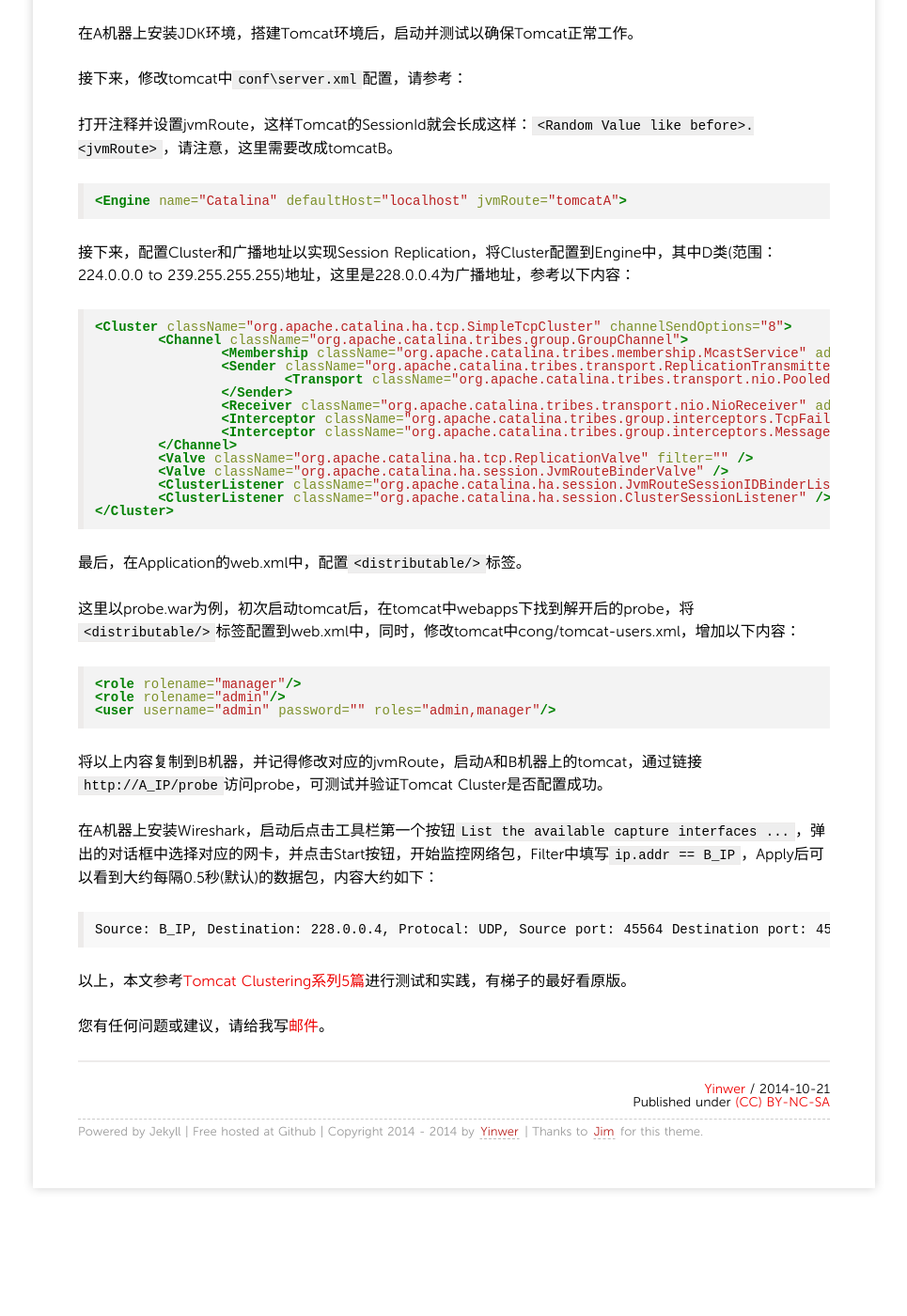
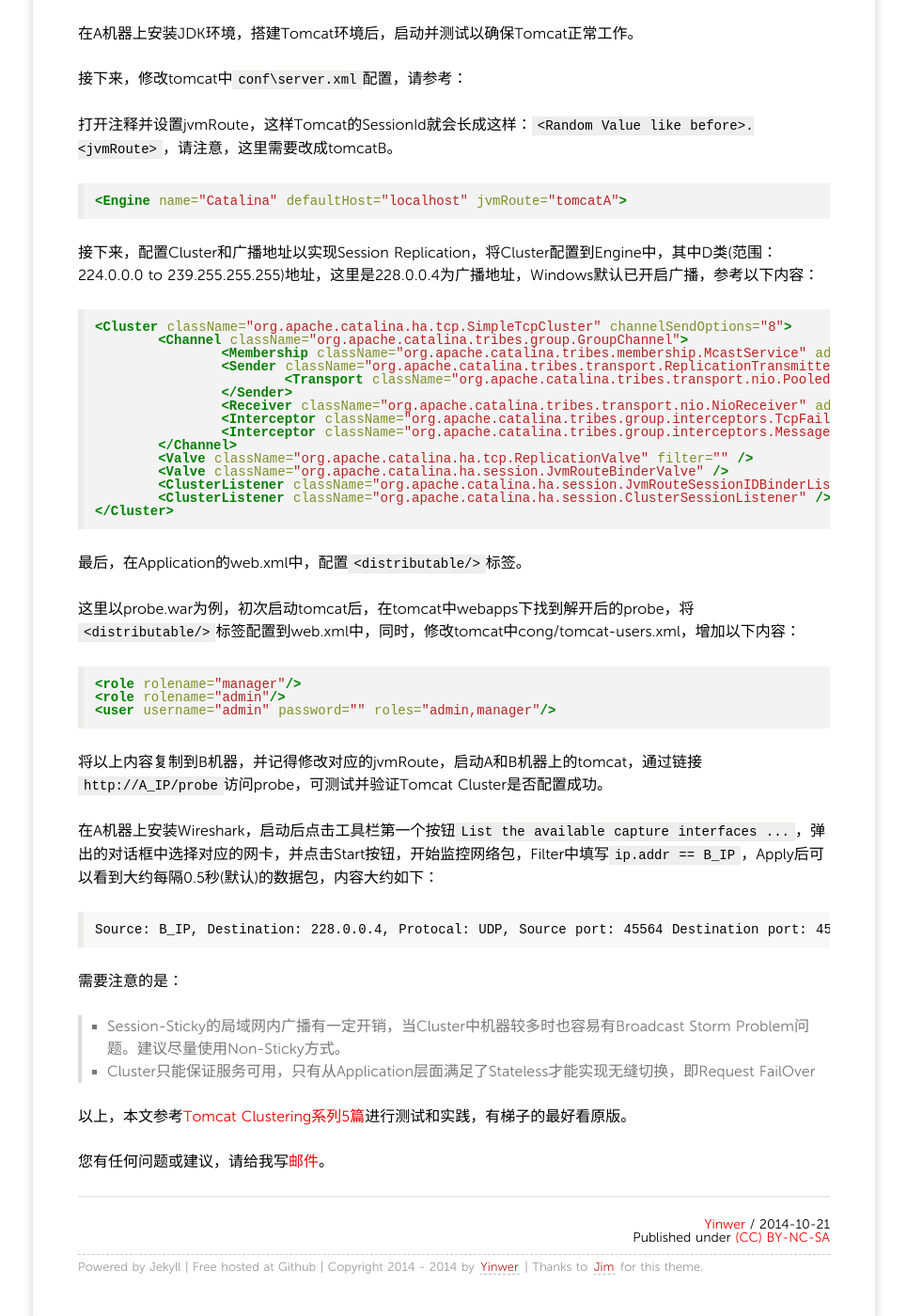
Before and after one commit to yinwer81/yinwer81.github.com, a Jekyll site: the page built from _posts/201410/2014-10-21-setup-config-apache-tomcat-cluster.md, in a window 1280 px wide and 1400 px high, scrolled down 1531 px. Shown: the whole window at 94% size, without its empty margins (157-1122 px from the left). Built offline with Jekyll 4.4.1, drawn with Linux system fonts in a browser that asks for light colours; nearby versions of some CDN libraries; Markdown is read by kramdown in place of the engine named in the settings; comment, search, counter and statistics services are not loaded; before the commit the page ends 2843 px from its top, so only the background shows below that.

Commit message:
refresh contents

```diff
--- a/_posts/201410/2014-10-21-setup-config-apache-tomcat-cluster.md
+++ b/_posts/201410/2014-10-21-setup-config-apache-tomcat-cluster.md
@@ -78,7 +78,7 @@
 {% highlight xml %}
 <Engine name="Catalina" defaultHost="localhost" jvmRoute="tomcatA">
 {% endhighlight %}
-接下来，配置Cluster和广播地址以实现Session Replication，将Cluster配置到Engine中，其中D类(范围：224.0.0.0 to 239.255.255.255)地址，这里是228.0.0.4为广播地址，参考以下内容：
+接下来，配置Cluster和广播地址以实现Session Replication，将Cluster配置到Engine中，其中D类(范围：224.0.0.0 to 239.255.255.255)地址，这里是228.0.0.4为广播地址，Windows默认已开启广播，参考以下内容：
 {% highlight xml %}
 <Cluster className="org.apache.catalina.ha.tcp.SimpleTcpCluster" channelSendOptions="8">
 	<Channel className="org.apache.catalina.tribes.group.GroupChannel">
@@ -111,6 +111,10 @@
 
 	Source: B_IP, Destination: 228.0.0.4, Protocal: UDP, Source port: 45564 Destination port: 45564
 
+需要注意的是：
+>* Session-Sticky的局域网内广播有一定开销，当Cluster中机器较多时也容易有Broadcast Storm Problem问题。建议尽量使用Non-Sticky方式。
+>* Cluster只能保证服务可用，只有从Application层面满足了Stateless才能实现无缝切换，即Request FailOver
+
 以上，本文参考[Tomcat Clustering系列5篇](http://www.ramkitech.com/2012/10/tomcat-clustering-series-simple-load.html)进行测试和实践，有梯子的最好看原版。
 
 您有任何问题或建议，请给我写[邮件](mailto:yinwer81@gmail.com)。
```
